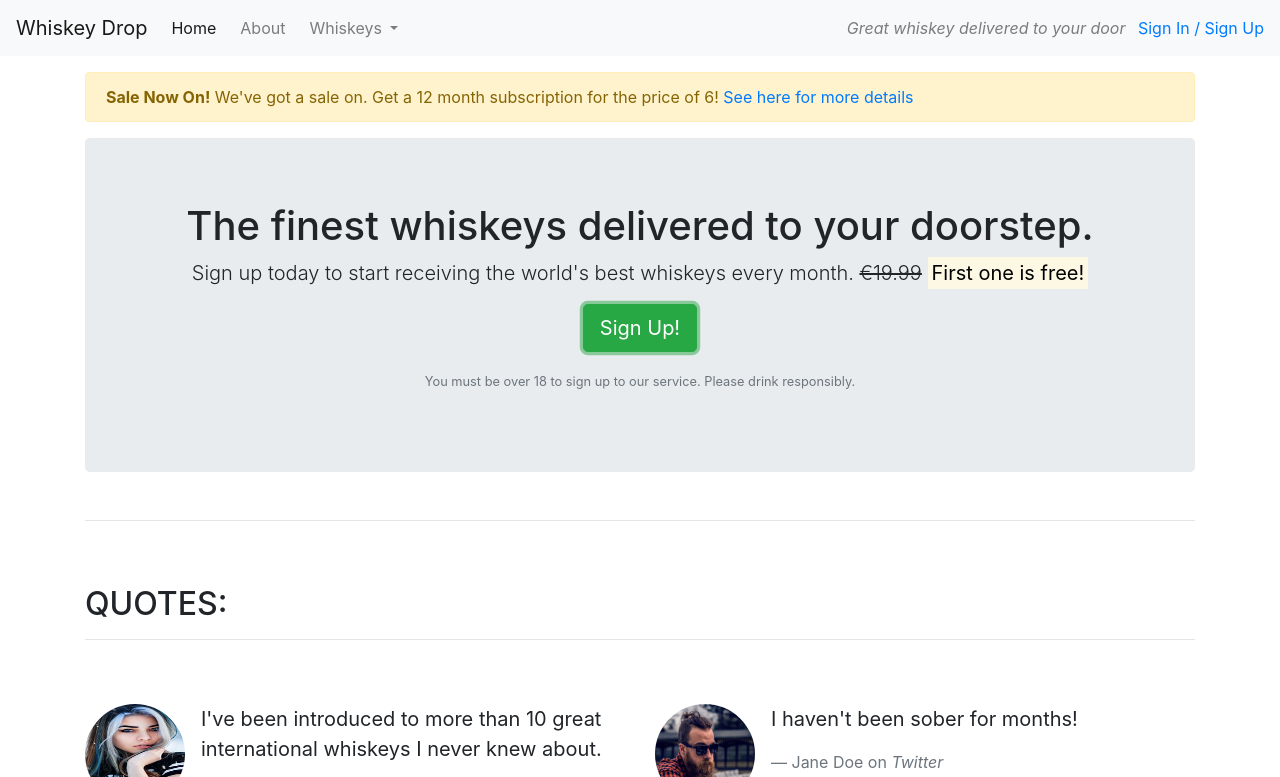
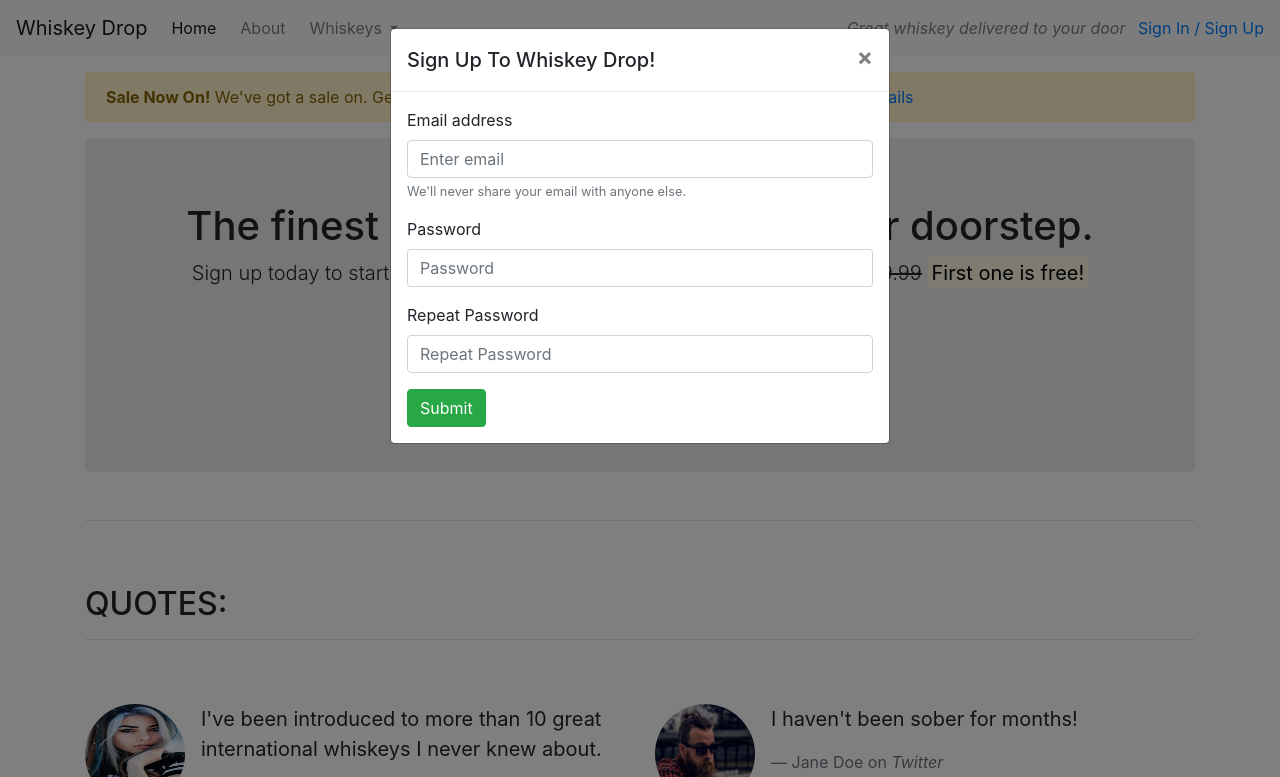
Before and after one commit to grant-britchford/BootStrap, a website: page index.html in a window 1280 px wide. Both pictures are taken after a click on the button "Sign Up!". Shown: the top 777 px of the page. Drawn offline with nearby package versions, Linux system fonts and the light colour scheme.

Commit message:
added javascript modal element

```diff
--- a/index.html
+++ b/index.html
@@ -60,7 +60,7 @@
                         <s class="d-none d-sm-inline">€19.99</s>
                         <span class="d-inline d-sm-none"><br></span>
                         <strong><mark>First one is free!</mark></strong></p>
-                    <p><button class="btn btn-lg btn-success">Sign Up!</button></p>
+                    <p><button class="btn btn-lg btn-success btn-lg" data-toggle="modal" data-target="#signUpModal">Sign Up!</button></p>
                     <p class="text-muted"><small>You must be over 18 to sign up to our service. Please drink responsibly.</small></p>
                 </section>
             </div>
@@ -141,6 +141,37 @@
         <!-- /.features -->
     </article>
 
+    <div class="modal" tabindex="-1" role="dialog" id="signUpModal">
+        <div class="modal-dialog" role="document">
+            <div class="modal-content">
+                <div class="modal-header">
+                    <h5 class="modal-title">Sign Up To Whiskey Drop!</h5>
+                    <button type="button" class="close" data-dismiss="modal" aria-label="Close">
+          <span aria-hidden="true">&times;</span>
+        </button>
+                </div>
+                <div class="modal-body">
+                    <form>
+                        <div class="form-group">
+                            <label for="exampleInputEmail1">Email address</label>
+                            <input type="email" class="form-control" id="exampleInputEmail1" aria-describedby="emailHelp" placeholder="Enter email">
+                            <small id="emailHelp" class="form-text text-muted">We'll never share your email with anyone else.</small>
+                        </div>
+                        <div class="form-group">
+                            <label for="password">Password</label>
+                            <input type="password" class="form-control" id="password" placeholder="Password">
+                        </div>
+                        <div class="form-group">
+                            <label for="repeatPassword">Repeat Password</label>
+                            <input type="password" class="form-control" id="repeatPassword" placeholder="Repeat Password">
+                        </div>
+                        <button type="submit" class="btn btn-success">Submit</button>
+                    </form>
+                </div>
+            </div>
+        </div>
+    </div>
+
     <script src="https://code.jquery.com/jquery-3.3.1.slim.min.js" integrity="sha384-q8i/X+965DzO0rT7abK41JStQIAqVgRVzpbzo5smXKp4YfRvH+8abtTE1Pi6jizo" crossorigin="anonymous"></script>
     <script src="https://cdnjs.cloudflare.com/ajax/libs/popper.js/1.14.3/umd/popper.min.js" integrity="sha384-ZMP7rVo3mIykV+2+9J3UJ46jBk0WLaUAdn689aCwoqbBJiSnjAK/l8WvCWPIPm49" crossorigin="anonymous"></script>
     <script src="https://stackpath.bootstrapcdn.com/bootstrap/4.1.3/js/bootstrap.min.js" integrity="sha384-ChfqqxuZUCnJSK3+MXmPNIyE6ZbWh2IMqE241rYiqJxyMiZ6OW/JmZQ5stwEULTy" crossorigin="anonymous"></script>
```
